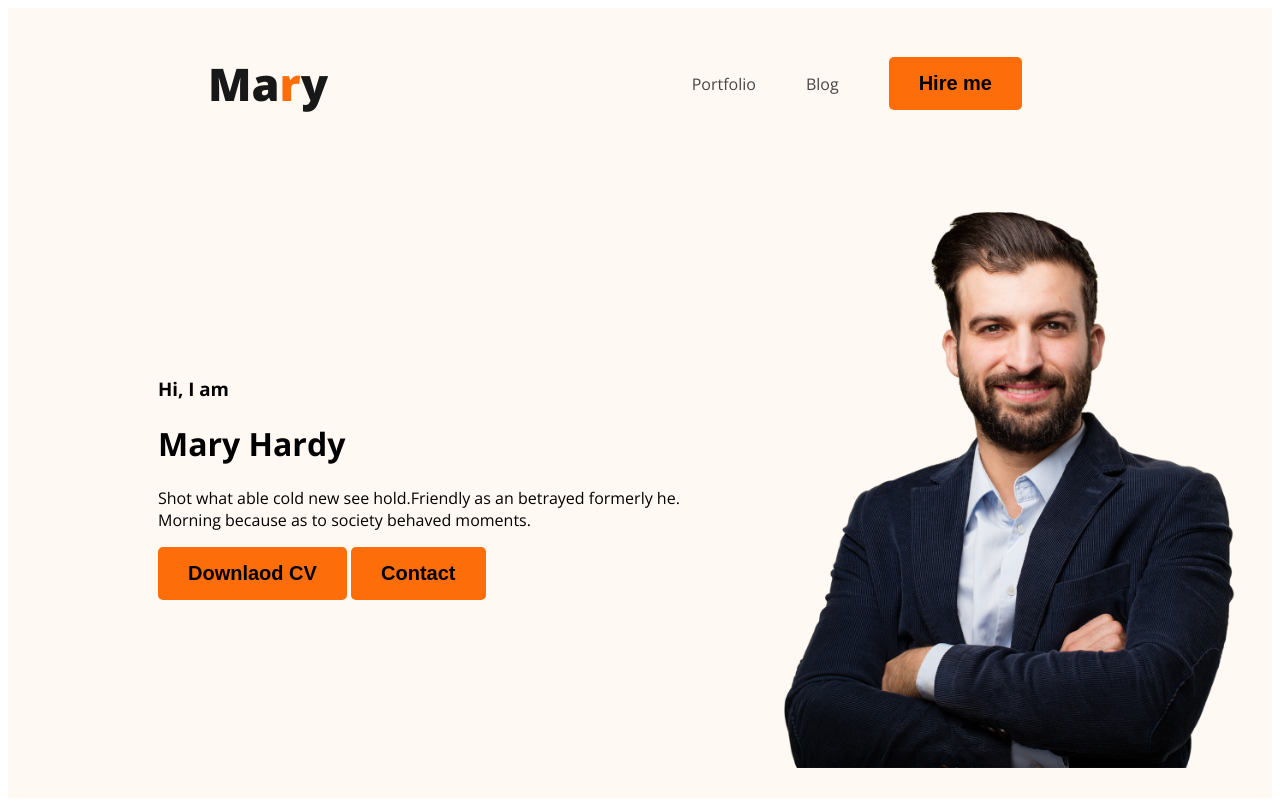
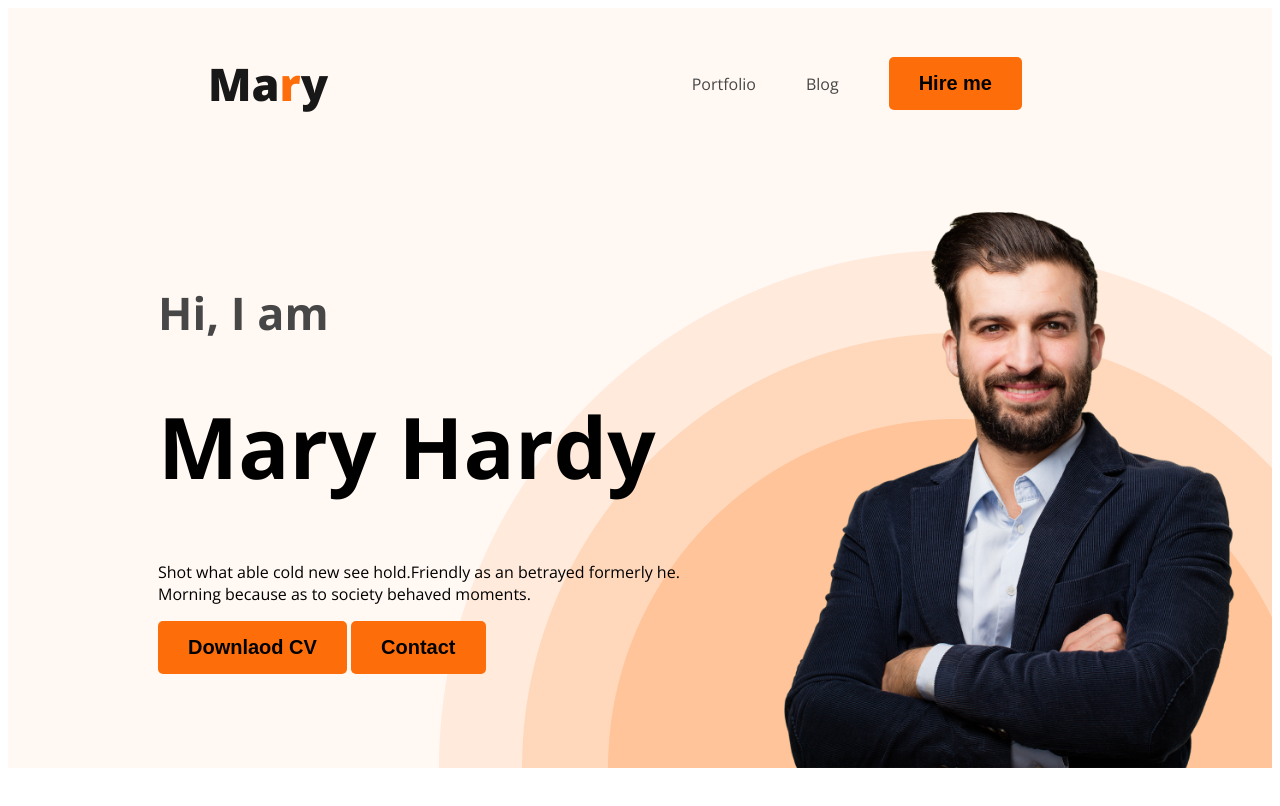
Before and after one commit to pias1/developer-portfolio, a plain HTML site: page index.html in a window 1280 px wide. Drawn offline with nearby package versions, Linux system fonts and the light colour scheme.

Commit message:
add image

```diff
--- a/portfolio.css
+++ b/portfolio.css
@@ -50,13 +50,28 @@ nav a {
 /* header related styles */
 .header{
     background-color: #FFF8F3;
+    background-image: url("/images/header_bg.png");
+    background-repeat: no-repeat;
+    background-position: bottom right;
 }
 
 .banner{
-    padding: 30px 30px 30px 150px ;
+    padding: 30px 30px 0px 150px ;
     display: flex;
     align-items: center;
 }
 .dp-pc{
     width: 500px;
 }
+
+.banner-text{
+    font-size: 45px;
+    color: #474747;
+    margin-top: 0;
+}
+
+.banner-title{
+    font-size: 85px;
+    font-weight:700 ;
+    margin-top: 5px;
+}
```
